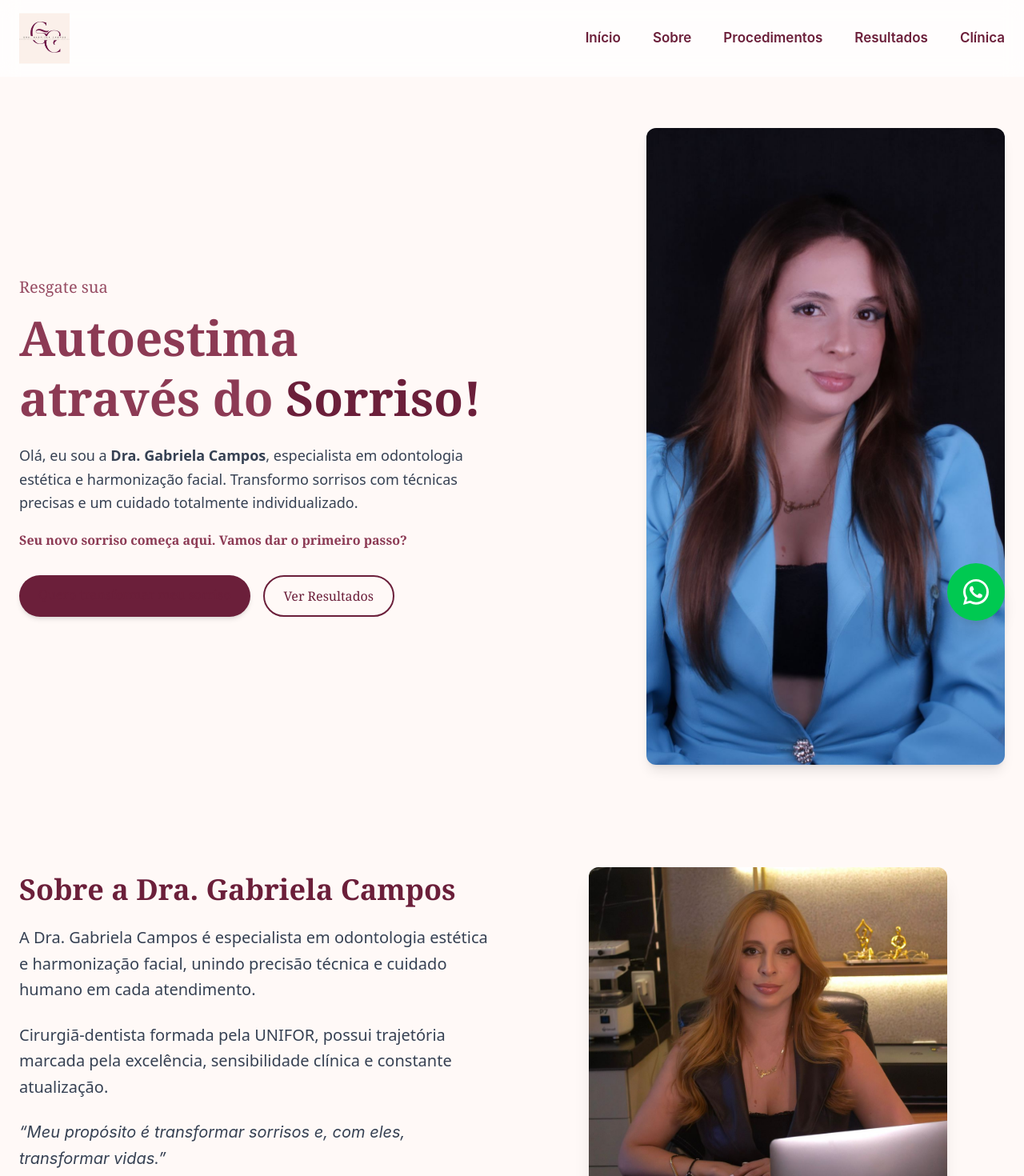
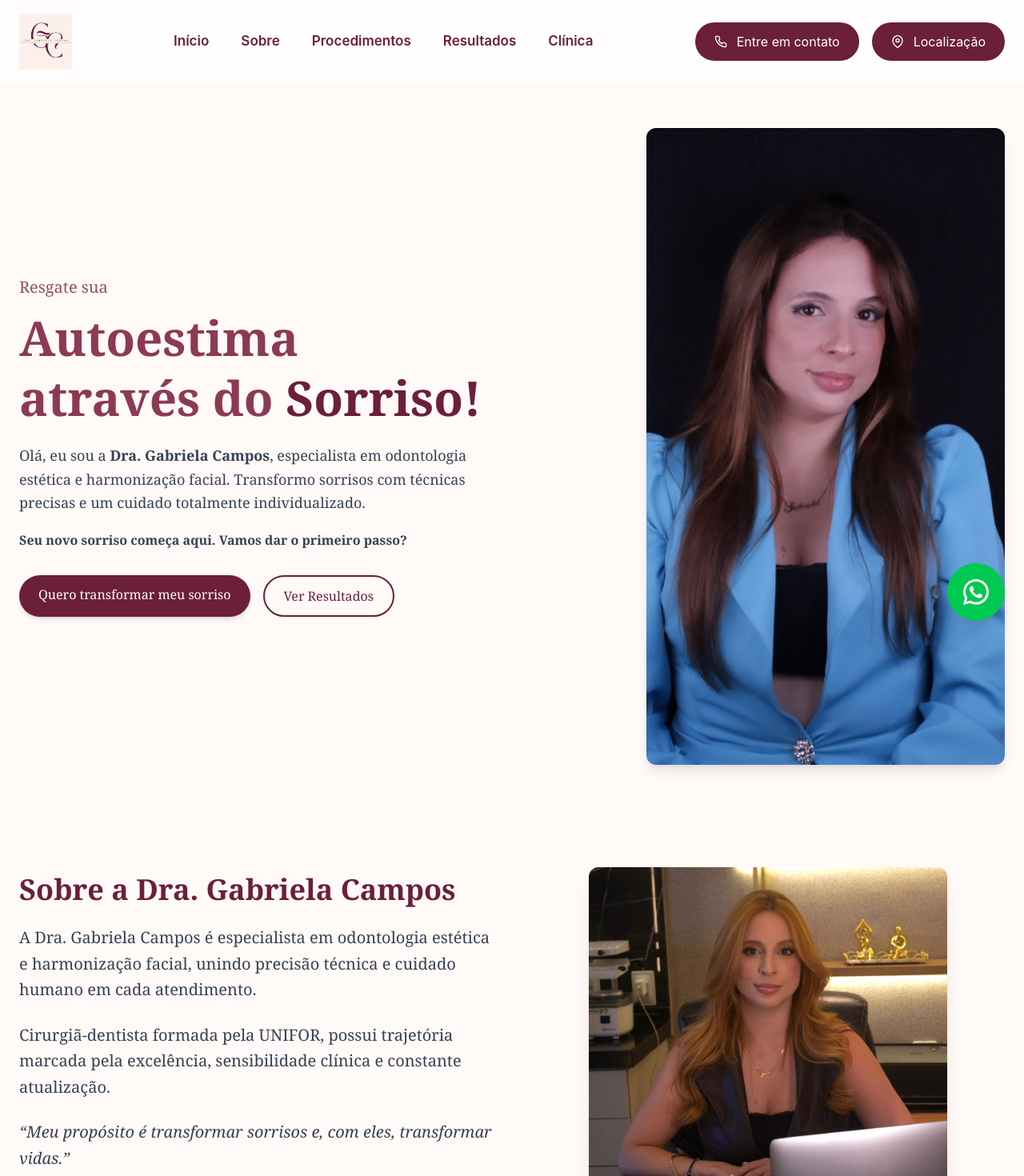
Before and after one commit to lkelvinsilva/dra-gabriela-campos-landingpage, a React (Vite) app: page / in a window 1280 px wide. Shown: the top 1470 px of the page at 80% size. Built offline with nearby package versions, Linux system fonts and the light colour scheme.

Commit message:
Atualiza layout mobile, ajustes no Hero e Navbar

```diff
--- a/page.jsx
+++ /dev/null
@@ -1,96 +0,0 @@
-"use client";
-
-import { motion, AnimatePresence } from "framer-motion";
-import { useState, useEffect } from "react";
-
-export default function Home() {
-  const testimonials = [
-    { nome: "Maria Silva", texto: "Excelente atendimento, super recomendo!" },
-    { nome: "João Santos", texto: "A Dra. Gabriela é maravilhosa! Muito profissional." },
-    { nome: "Carla Lima", texto: "Experiência perfeita, resultado incrível!" },
-  ];
-
-  const [currentTestimonial, setCurrentTestimonial] = useState(0);
-
-  useEffect(() => {
-    const interval = setInterval(() => {
-      setCurrentTestimonial((prev) => (prev + 1) % testimonials.length);
-    }, 4000);
-
-    return () => clearInterval(interval);
-  }, []);
-
-  return (
-    <main className="pt-10">
-
-      {/* DEPOIMENTOS */}
-      <section className="py-16 bg-gray-50">
-        <h2 className="text-2xl font-semibold text-center mb-8 text-rose-700">
-          O que dizem
-        </h2>
-
-        <div className="flex justify-center">
-          <AnimatePresence mode="wait">
-            <motion.div
-              key={currentTestimonial}
-              initial={{ opacity: 0, x: 40 }}
-              animate={{ opacity: 1, x: 0 }}
-              exit={{ opacity: 0, x: -40 }}
-              transition={{ duration: 0.45 }}
-              className="bg-white shadow-md p-6 rounded-xl max-w-lg text-center"
-            >
-              <p className="text-gray-700 italic text-lg">
-                "{testimonials[currentTestimonial].texto}"
-              </p>
-              <p className="text-rose-600 font-semibold mt-4">
-                — {testimonials[currentTestimonial].nome}
-              </p>
-            </motion.div>
-          </AnimatePresence>
-        </div>
-      </section>
-
-      {/* ANTES & DEPOIS */}
-      <section className="mt-16 px-6 max-w-5xl mx-auto">
-        <h2 className="text-2xl font-semibold text-rose-700 text-center mb-8">Antes & Depois</h2>
-
-        <div className="grid md:grid-cols-2 gap-6">
-          <div className="rounded-xl overflow-hidden shadow-sm bg-white">
-            <img src="/antes.jpg" alt="antes" className="w-full object-cover h-64" />
-          </div>
-          <div className="rounded-xl overflow-hidden shadow-sm bg-white">
-            <img src="/depois.jpg" alt="depois" className="w-full object-cover h-64" />
-          </div>
-        </div>
-
-        <p className="text-sm text-gray-500 mt-3 text-center">
-          Envie as imagens `antes.jpg` e `depois.jpg` para substituí-las.
-        </p>
-      </section>
-
-      {/* RODAPÉ */}
-      <footer className="text-center mt-16 py-10 text-gray-600">
-        <p className="text-sm">
-          © {new Date().getFullYear()} Dra Gabriela Campos — Todos os direitos reservados.
-        </p>
-
-        <div className="flex justify-center gap-6 mt-4 text-rose-600 text-xl">
-          <a href="https://portfolio-gabriela-gray.vercel.app/" aria-label="Portfólio">🌐</a>
-          <a href="https://wa.me/5585994160815" aria-label="WhatsApp">💬</a>
-        </div>
-      </footer>
-
-      {/* BOTÃO WHATS */}
-      <a
-        href="https://wa.me/5585994160815"
-        className="fixed bottom-6 right-6 bg-green-500 text-white p-4 rounded-full shadow-xl hover:scale-110 transition-transform"
-        aria-label="WhatsApp"
-      >
-        <svg xmlns="http://www.w3.org/2000/svg" className="w-6 h-6" viewBox="0 0 24 24" fill="currentColor">
-          <path d="M20.5 3.5A10.5 10.5 0 1 0 9 21.9L4.9 22.9 6 18.2A10.5 10.5 0 0 0 20.5 3.5zM12 19a7 7 0 1 1 0-14 7 7 0 0 1 0 14z" />
-        </svg>
-      </a>
-
-    </main>
-  );
-}
--- a/src/components/About.jsx
+++ b/src/components/About.jsx
@@ -3,7 +3,7 @@ import React from "react";
 
 export default function About() {
   return (
-    <section id="sobre" className="py-20 bg-[#FFF9F7]">
+    <section id="sobre" className="font-serif py-20 bg-[#FFF9F7]" >
       <div className="max-w-7xl mx-auto px-6 grid grid-cols-1 md:grid-cols-2 gap-12 items-center">
 
         <div>
@@ -11,12 +11,12 @@ export default function About() {
             Sobre a Dra. Gabriela Campos
           </h2>
 
-          <p className="text-lg md:text-xl text-gray-700 leading-relaxed mt-6 font-sans">
+          <p className="font-serif text-lg md:text-xl text-gray-700 leading-relaxed mt-6 font-sans">
             A Dra. Gabriela Campos é especialista em odontologia estética e harmonização
             facial, unindo precisão técnica e cuidado humano em cada atendimento.
           </p>
 
-          <p className="text-lg md:text-xl text-gray-700 leading-relaxed mt-6 font-sans">
+          <p className="font-serif text-lg md:text-xl text-gray-700 leading-relaxed mt-6 font-sans">
             Cirurgiã-dentista formada pela UNIFOR, possui trajetória marcada pela excelência,
             sensibilidade clínica e constante atualização.
           </p>
--- a/src/components/Hero.jsx
+++ b/src/components/Hero.jsx
@@ -14,12 +14,12 @@ export default function Hero() {
             Autoestima <br /> através do <span className="text-[var(--vinho)]">Sorriso!</span>
           </h1>
 
-          <p className="text-base md:text-lg mt-5 leading-relaxed text-gray-700 font-sans">
+          <p className="font-serif text-base md:text-lg mt-5 leading-relaxed text-gray-700 font-sans">
             Olá, eu sou a <strong>Dra. Gabriela Campos</strong>, especialista em odontologia estética e harmonização facial.
             Transformo sorrisos com técnicas precisas e um cuidado totalmente individualizado.
           </p>
 
-          <p className="mt-5 font-semibold">
+          <p className="mt-5 font-semibold text-gray-700">
             Seu novo sorriso começa aqui. Vamos dar o primeiro passo?
           </p>
 
@@ -29,7 +29,7 @@ export default function Hero() {
               href="https://wa.me/5585992883317"
               target="_blank"
               rel="noreferrer"
-              className="px-6 py-3 rounded-full bg-[var(--vinho)] text-white font-serif shadow-md hover:bg-[var(--vinho-2)] transition"
+              className="px-6 py-3 rounded-full bg-[var(--vinho)] text-white !text-white font-serif shadow-md hover:bg-[var(--vinho-2)] transition"
             >
               Quero transformar meu sorriso
             </a>
--- a/src/components/Navbar.jsx
+++ b/src/components/Navbar.jsx
@@ -21,17 +21,36 @@ export default function Navbar() {
       <div className="max-w-7xl mx-auto px-6 py-4 flex items-center justify-between">
 
         <a href="/" className="flex items-center">
-          <img src="/logo-gc.jpg" className="h-16 w-auto" alt="Logo" />
+          <img src="/logo-gc.jpg" className="h-18 w-26" alt="Logo" />
         </a>
 
         {/* MENU DESKTOP */}
-        <nav className="hidden md:flex gap-10 text-[17px] font-semibold">
+        <nav className="hidden md:flex gap-10 text-[17px] font-semibold justify-center w-full">
           <a href="#inicio" className="menu-link">Início</a>
           <a href="#sobre" className="menu-link">Sobre</a>
           <a href="#procedimentos" className="menu-link">Procedimentos</a>
           <a href="#resultados" className="menu-link">Resultados</a>
           <a href="#clinica" className="menu-link">Clínica</a>
         </nav>
+        {/* BOTOES DESKTOP */}
+        <div className="hidden md:flex items-center gap-4">
+          <a
+            href="https://wa.me/5585992883317"
+            className="px-6 py-3 rounded-full bg-[var(--vinho)] text-white !text-white whitespace-nowrap flex items-center justify-center gap-3"
+          >
+            <FiPhone />
+            Entre em contato
+          </a>
+
+          <a
+            href="https://maps.google.com/"
+            className="px-6 py-3 rounded-full bg-[var(--vinho)] text-white !text-white flex items-center justify-center gap-3"
+          >
+            <FiMapPin />
+            Localização
+          </a>
+        </div>
+
 
         {/* MENU MOBILE BUTTON */}
         <button
@@ -58,7 +77,7 @@ export default function Navbar() {
         <div className="mt-6 flex flex-col gap-4">
           <a
             href="https://wa.me/5585992883317"
-            className="px-6 py-3 rounded-full bg-[var(--vinho)] text-white flex items-center justify-center gap-3"
+            className="px-6 py-3 rounded-full bg-[var(--vinho)] text-white !text-white flex items-center justify-center gap-3"
           >
             <FiPhone />
             Entre em contato
@@ -66,7 +85,7 @@ export default function Navbar() {
 
           <a
             href="https://maps.google.com/"
-            className="px-6 py-3 rounded-full bg-[var(--vinho-2)] text-white flex items-center justify-center gap-3"
+            className="px-6 py-3 rounded-full bg-[var(--vinho-2)] text-white !text-white flex items-center justify-center gap-3"
           >
             <FiMapPin />
             Localização
```
